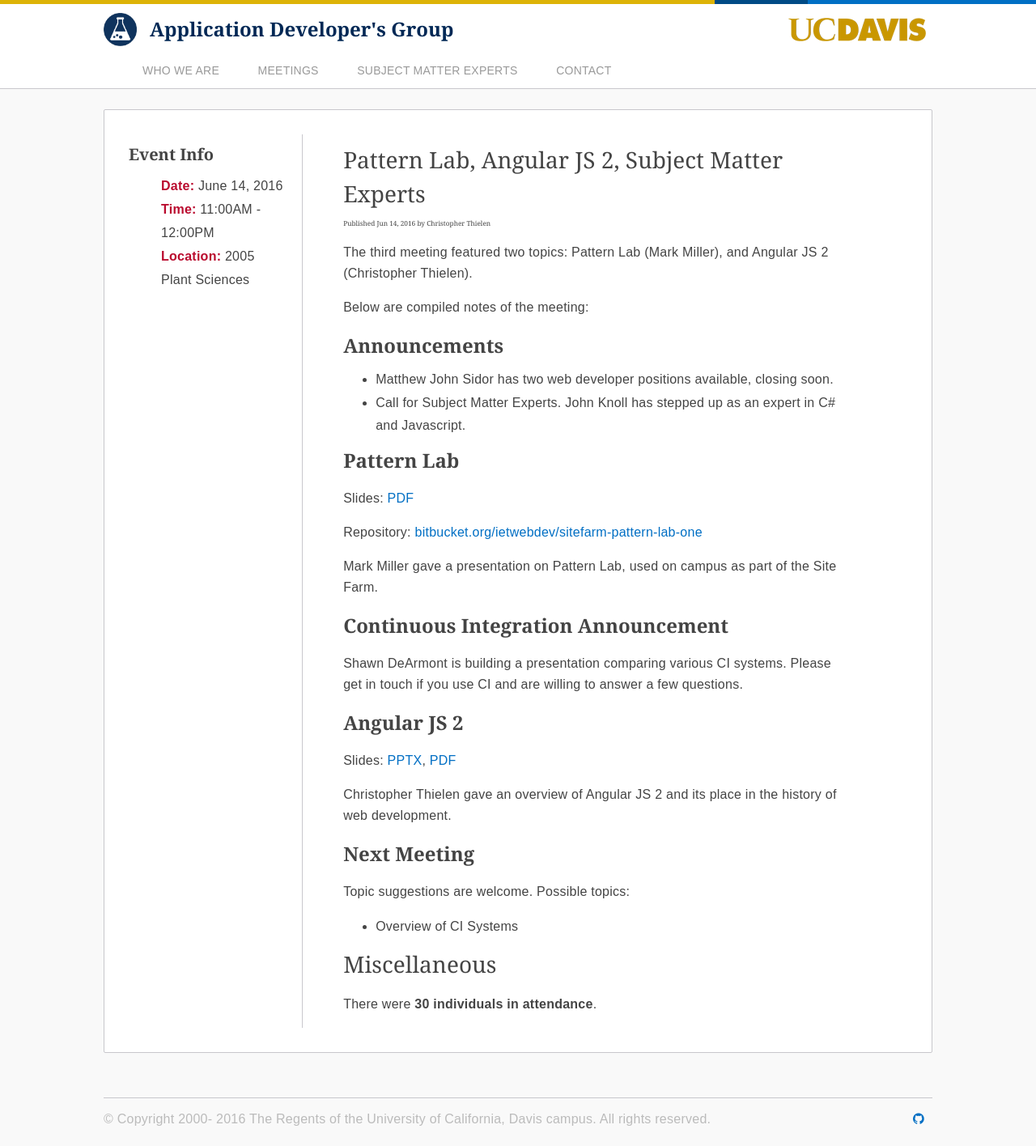
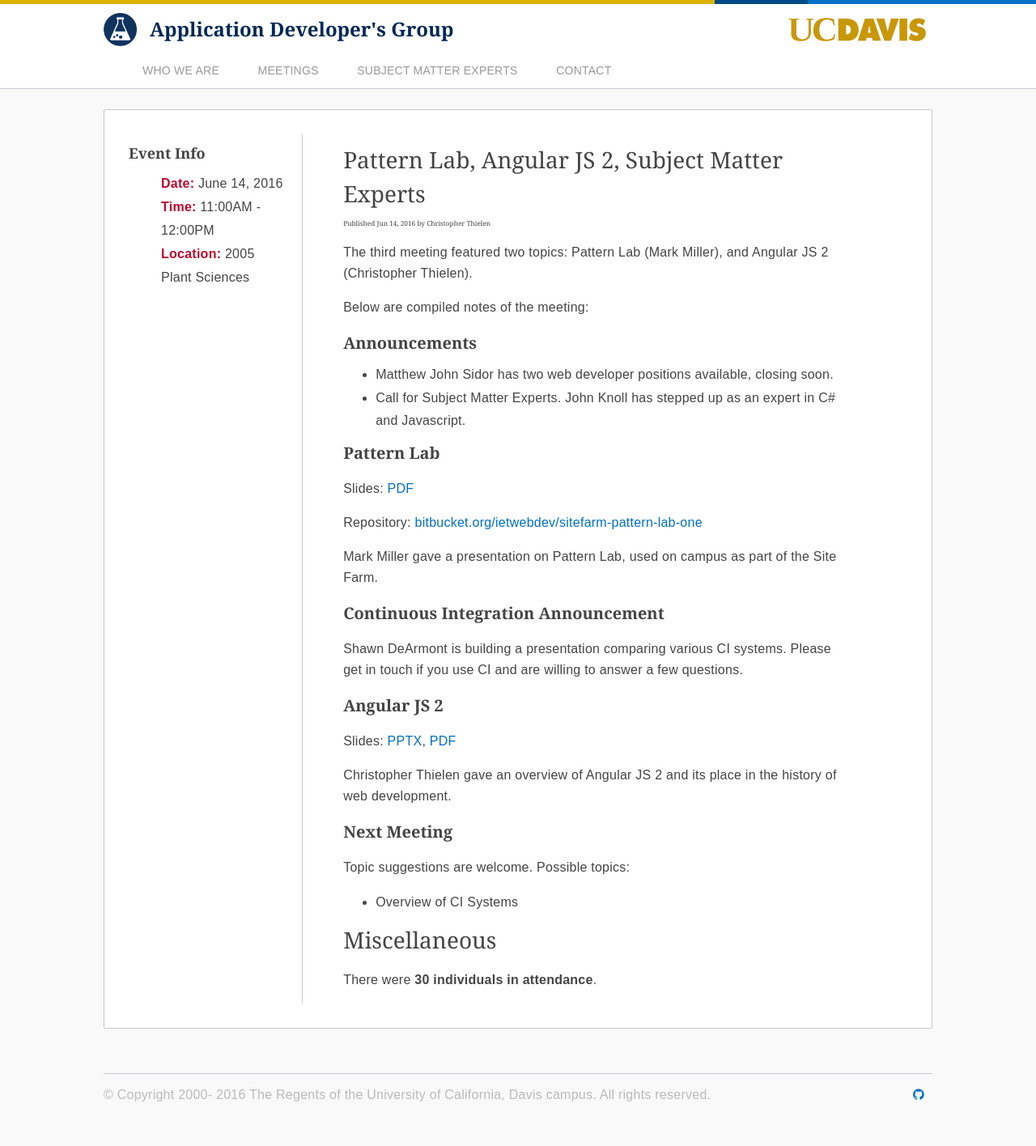
Before and after one commit to ucdavis/appdev, a Jekyll site: the page built from _posts/events/2016-06-14-patternlab-angular2.markdown, in a window 1280 px wide. Shown: the whole page at 81% size. Built offline with Jekyll 4.4.1, drawn with Linux system fonts in a browser that asks for light colours; nearby versions of some CDN libraries; after the commit the page ends 1386 px from its top, so only the background shows below that.

Commit message:
Differentiate H2 from H1 by reducing its size.

```diff
--- a/_sass/_typography.scss
+++ b/_sass/_typography.scss
@@ -217,7 +217,7 @@
 
 h2,
 .h2 {
-    font-size: 2.4rem;
+    font-size: 2.0rem;
     font-weight: 600;
     &.feed-title {
         margin-bottom:0px;
@@ -232,7 +232,7 @@
 }
 
 h3 {
-    font-size: 2rem;
+    font-size: 1.8rem;
     font-weight:600;
     .aside_col & {
         font-size:1.4rem;
```
